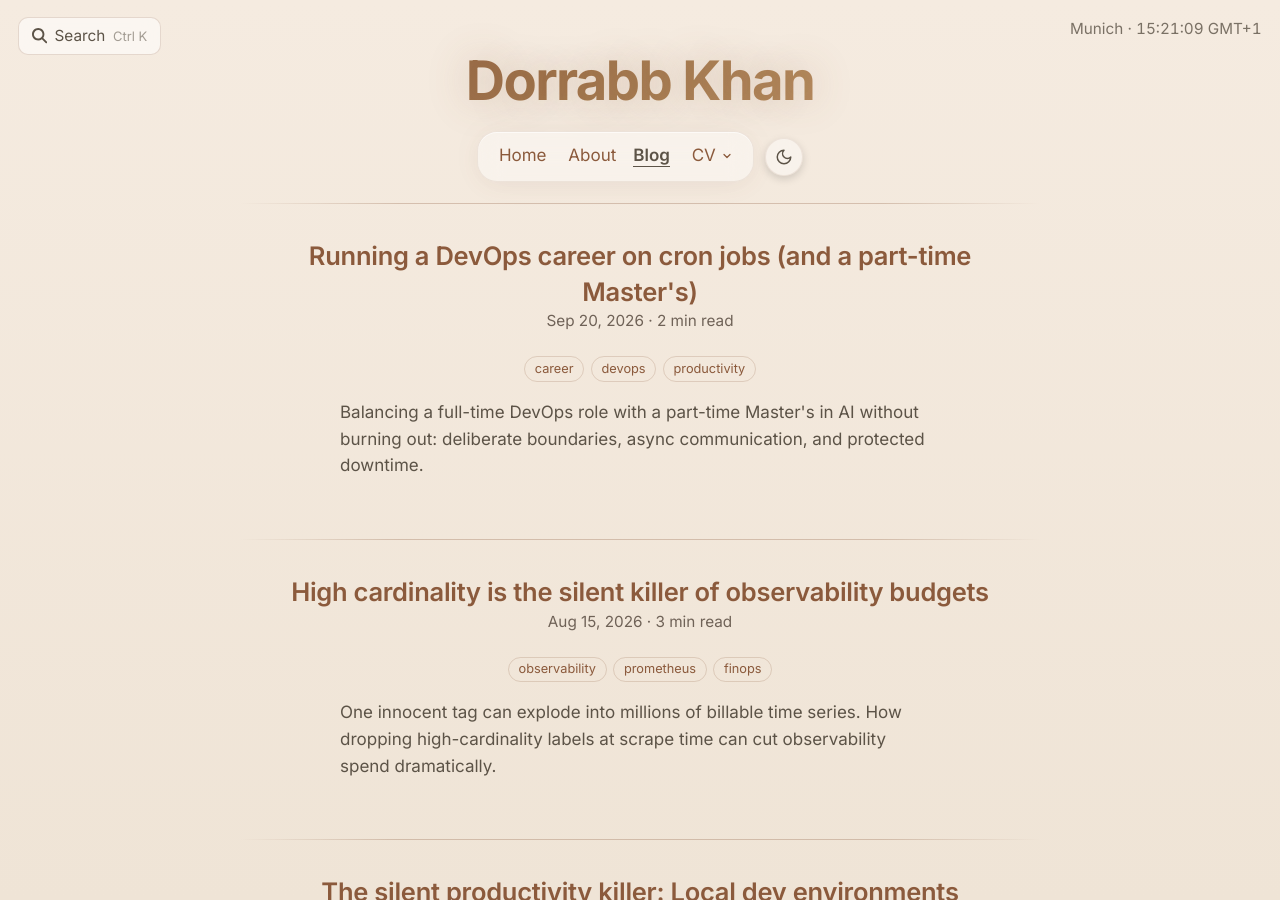
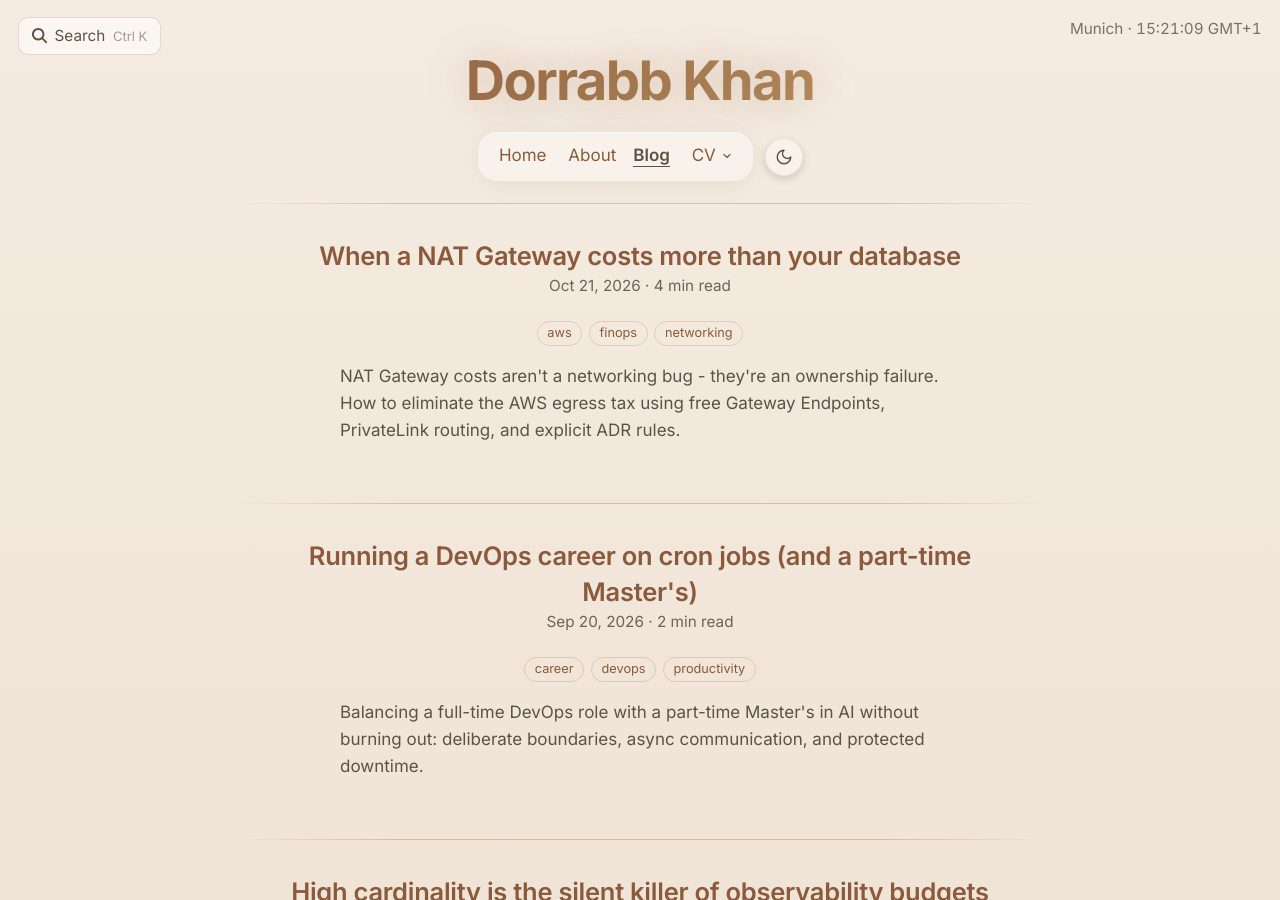
Before and after one commit to dorrabbkhan/dorrabbkhan.github.io, a Jekyll site: the page built from blog/index.html, in a window 1280 px wide and 900 px high. Built offline with Jekyll 4.4.1, drawn with Linux system fonts in a browser that asks for light colours; part of the change alters nothing that is shown.

Commit message:
Add new blog post, script to create posts

````diff
--- a/_config.yml
+++ b/_config.yml
@@ -51,6 +51,7 @@ exclude:
   - README.md
   - LICENSE.md
   - tools
+  - scripts
 
 # Feed: keep every post so the whole archive can be imported elsewhere
 feed:
--- /dev/null
+++ b/_posts/2026-10-21-when-a-nat-gateway-costs-more-than-your-database.md
@@ -0,0 +1,67 @@
+---
+layout: post
+title: "When a NAT Gateway costs more than your database"
+description: "NAT Gateway costs aren't a networking bug - they're an ownership failure. How to eliminate the AWS egress tax using free Gateway Endpoints, PrivateLink routing, and explicit ADR rules."
+date: 2026-10-21
+tags: [aws, finops, networking]
+---
+
+**TL;DR:** NAT Gateway costs aren't a networking bug - they're an ownership failure. When infrastructure traffic is lumped into a shared networking line, nobody notices that gigabytes of internal AWS traffic are quietly paying a steep middleman tax. You can eliminate the vast majority of this spend using free Gateway Endpoints, deliberate interface routing, and a single rule in your Architecture Decision Records (ADRs).
+
+The platform team created our NAT Gateway once in a base VPC module and never touched it again. Product teams generated a significant amount of egress every deploy, but never saw the cost because it landed on a shared infrastructure line. Everybody simply saw "EC2-Other" climbing on the monthly invoice without knowing what it meant.
+
+### The Arithmetic of Invisible Egress
+
+A managed NAT Gateway charges an hourly uptime fee (~$0.045/hour in us-east-1, slightly higher in European regions like Frankfurt at ~$0.052/hour), plus an identical per-gigabyte data processing fee.
+
+That doesn't sound punishing until you look at what's actually traversing it. Every time an ECS task pulls a container image from ECR, queries an S3 bucket, or pushes logs to CloudWatch from a private subnet, AWS treats that traffic as external egress through the NAT unless told otherwise. You end up paying a per-GB processing fee on your own internal data.
+
+To see what is actually hitting the gateway, avoid guessing. Run a quick CloudWatch Logs Insights query over your VPC Flow Logs on the NAT's Elastic Network Interface (ENI):
+
+```sql
+fields @timestamp, srcAddr, dstAddr, bytes
+| stats sum(bytes) as totalBytes by dstAddr
+| sort totalBytes desc
+| limit 10
+```
+
+Nine times out of ten, the top talkers aren't public third-party APIs. They are AWS service endpoints.
+
+### The Fixes, Ranked by Effort
+
+Fixing this isn't about re-architecting your entire network. It's simply about taking the traffic off the NAT's payroll:
+
+#### 1. S3 and DynamoDB Gateway Endpoints (Zero Cost)
+
+AWS provides Gateway Endpoints for S3 and DynamoDB completely free of charge. There is zero hourly fee and zero data processing charge. Adding one updates your subnet route tables so traffic to S3 stays on the AWS private network:
+
+```hcl
+resource "aws_vpc_endpoint" "s3" {
+  vpc_id            = aws_vpc.main.id
+  service_name      = "com.amazonaws.${var.region}.s3"
+  vpc_endpoint_type = "Gateway"
+  route_table_ids   = aws_route_table.private[*].id
+}
+```
+
+If your applications read datasets, media, or run heavy data lifecycles against S3, this single block drops your NAT data volume immediately.
+
+#### 2. Interface Endpoints (Run the Math First)
+
+For ECR, CloudWatch, and Secrets Manager, AWS offers Interface Endpoints (PrivateLink). These are *not* free - they cost around $0.01 per AZ per hour plus ~$0.01 per GB processed.
+
+Do the break-even math before spinning them up: if a service processes 1 TB of image pulls a month, routing that through PrivateLink ($10) is vastly cheaper than routing it through a NAT Gateway ($45-$52). For low-traffic APIs, the idle hourly cost of the endpoint might exceed the NAT savings.
+
+#### 3. Image Hygiene and Cross-AZ Hops
+
+Shrink your container images and take advantage of ECS pull-through caches so tasks aren't constantly pulling multi-gigabyte layers on deploy.
+
+Additionally, watch your Availability Zone alignment. If a task in `eu-central-1a` routes through a NAT Gateway in `eu-central-1b`, you get billed for cross-AZ data transfer *and* NAT processing. AWS's Regional NAT Gateway mode simplifies management across AZs, but remember that it still bills hourly for each AZ it covers - it is an operational abstraction, not a cost cut.
+
+### Make Egress an Explicit Architecture Choice
+
+The only way to keep this spend under control permanently is to give network egress an owner:
+
+1. **Tag the NAT and endpoints:** Assign the cost explicitly to the core platform budget instead of leaving it in shared unallocated buckets.
+2. **Set a threshold alert:** Add an AWS Budget alert specifically filtered on the `NatGateway-Bytes` usage type to catch rogue egress spikes before the invoice arrives.
+3. **Update your ADR template:** Make "Network Egress Path" a required field in your Architecture Decision Records. Whenever an engineer introduces a service pulling high volumes of external or AWS data, they must document whether it routes via Gateway Endpoints, PrivateLink, or public subnets. This can be an overkill, especially depending on the team size and culture, so YMMV.
````
Also changed, not shown: 1 other file.
